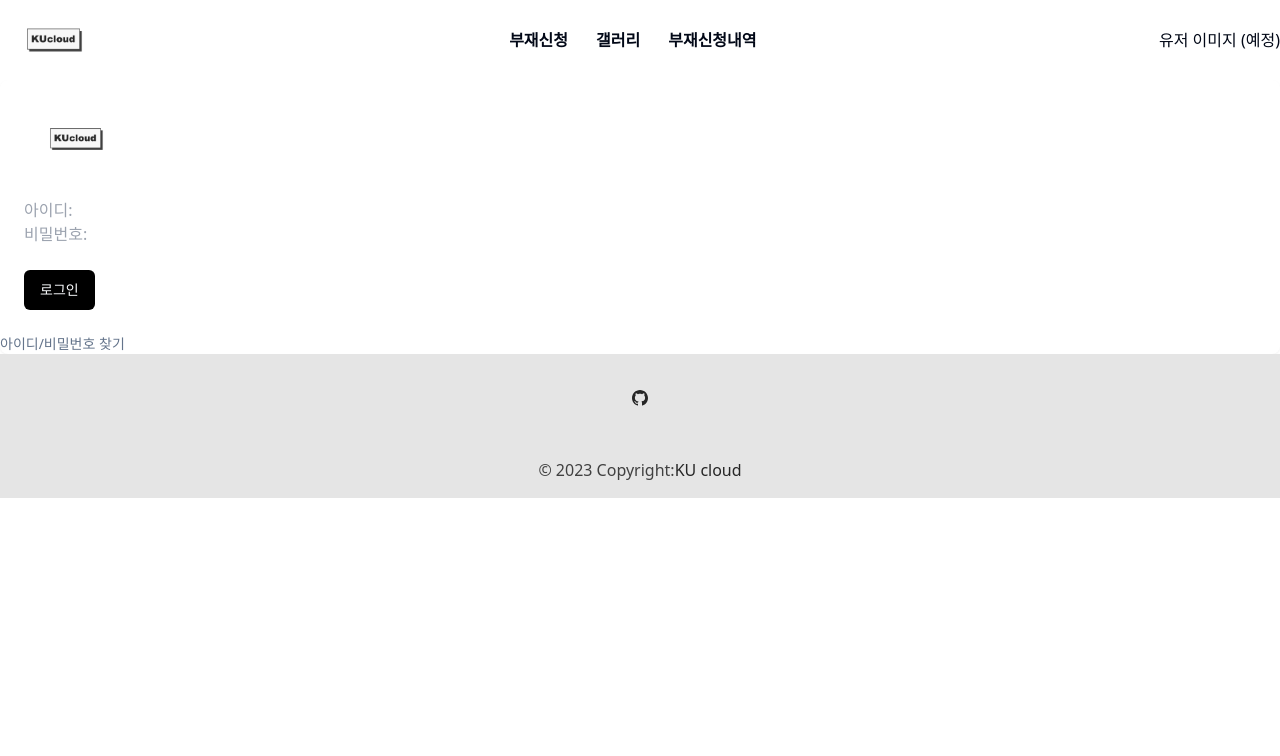
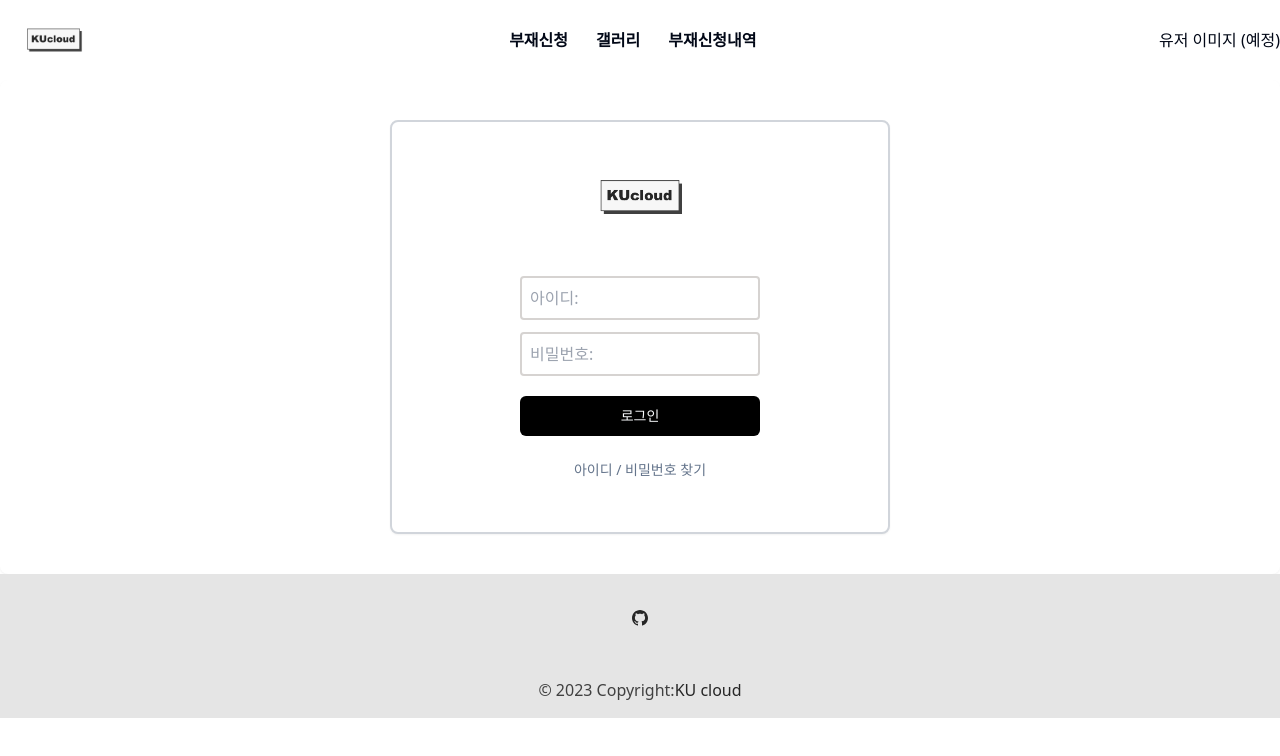
Before and after one commit to ohhhInFastcampus/toyproject1, a React (Vite) app: page / in a window 1280 px wide. Shown: the top 756 px of the page. Built offline with nearby package versions, Linux system fonts and the light colour scheme.

Commit message:
login template 디자인 수정

```diff
--- a/src/components/login/LoginDetail.tsx
+++ b/src/components/login/LoginDetail.tsx
@@ -11,8 +11,9 @@ function LoginDetail(props: LoginDetailType) {
   };
 
   return (
-    <div className="grid gap-2">
+    <div className="np-1">
       <Input
+        className="njustify-items-center np-2 nw-60 nrounded-sm nborder-2 nborder-stone-300 np-1 nmt-1"
         id={id}
         type={type}
         placeholder={placeholder}
--- a/src/components/ui/card.tsx
+++ b/src/components/ui/card.tsx
@@ -23,7 +23,7 @@ const CardHeader = React.forwardRef<
 >(({ className, ...props }, ref) => (
   <div
     ref={ref}
-    className={cn("nflex nflex-col nspace-y-1.5 np-6", className)}
+    className={cn("nflex nflex-col", className)}
     {...props}
   />
 ))
@@ -60,7 +60,7 @@ const CardContent = React.forwardRef<
   HTMLDivElement,
   React.HTMLAttributes<HTMLDivElement>
 >(({ className, ...props }, ref) => (
-  <div ref={ref} className={cn("np-6 npt-0", className)} {...props} />
+  <div ref={ref} className={cn("np-0 npt-0", className)} {...props} />
 ))
 CardContent.displayName = "CardContent"
 
--- a/src/templates/login/index.tsx
+++ b/src/templates/login/index.tsx
@@ -22,15 +22,14 @@ function Login() {
   };
 
   return (
-    <Card>
-      <CardHeader>
-        <CardTitle>
-          <a href={"/"} className={"nblock nw-1/12"}>
+    <Card className="nflex njustify-center">
+      <Card className="nw-[500px] np-5 nm-10 nborder-solid nborder-2 nborder-gray-300">
+        <CardHeader className="ngrid njustify-items-center">
+            <a href={"/"} className={"nblock nw-40"}>
               <img src={img} alt={"logo"} />
             </a>
-        </CardTitle>
         </CardHeader>
-      <CardContent>
+        <CardContent className="nmy-4 ngrid njustify-items-center">
           <LoginDetail
             id="email"
             type="email"
@@ -46,12 +45,15 @@ function Login() {
             onChange={setPassword}
           />
         </CardContent>
-      <CardFooter>
-        <Button className="w-full" onClick={handleLogin}>
+        <CardFooter className="ngrid njustify-items-center">
+          <Button className="nw-60 np-2" onClick={handleLogin}>
             로그인
           </Button>
         </CardFooter>
-      <CardDescription>아이디/비밀번호 찾기</CardDescription>
+        <CardDescription className="ngrid nmb-8 njustify-items-center">
+          아이디 / 비밀번호 찾기
+        </CardDescription>
+      </Card>
     </Card>
   );
 }
```
Lines whose indentation alone changed are shown as unchanged.
